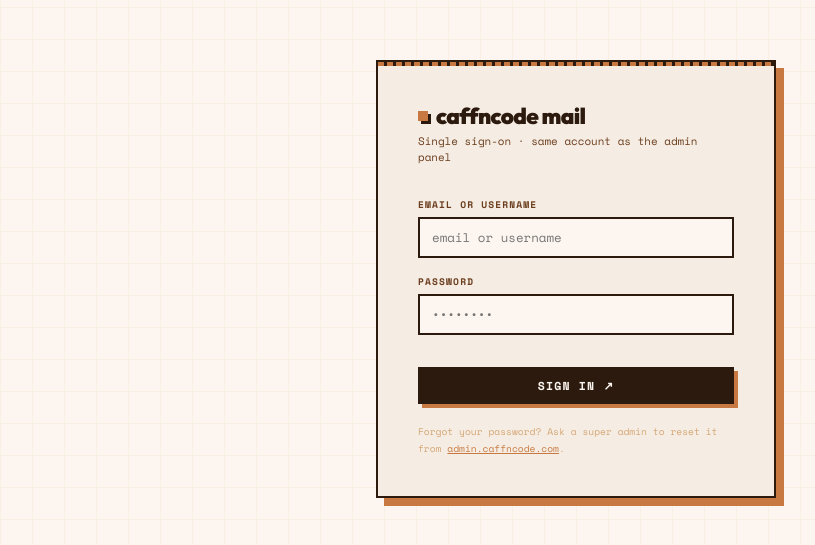
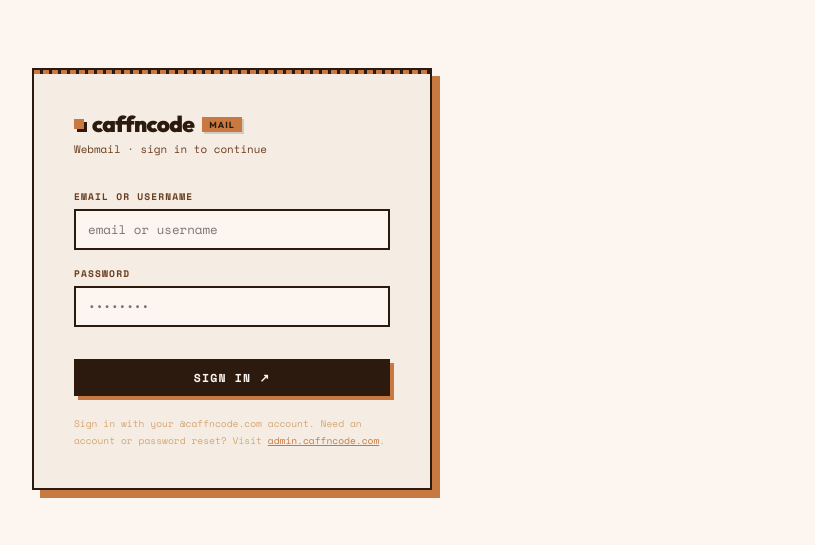
Before and after one commit to yughrane/caffncode-email, a website: page index.html in a window 1280 px wide. Shown: the part 121-666 px from the top of the page, without its empty margins (64-879 px from the left). Drawn offline with nearby package versions, Linux system fonts and the light colour scheme.

Commit message:
feat(auth): align login screen to left, match admin retro branding and grid layout

```diff
--- a/index.html
+++ b/index.html
@@ -21,10 +21,12 @@
     }
     html,body{height:100%}
     body{background:var(--cream);font-family:'Space Mono',monospace;color:var(--espresso);min-height:100vh}
-    body::after{
+    body::before{
       content:'';position:fixed;inset:0;
-      background-image:linear-gradient(var(--latte) 1px,transparent 1px),linear-gradient(90deg,var(--latte) 1px,transparent 1px);
-      background-size:32px 32px;opacity:0.15;pointer-events:none;z-index:0;
+      background-image:
+        linear-gradient(rgba(44,26,14,0.04) 1px, transparent 1px),
+        linear-gradient(90deg, rgba(44,26,14,0.04) 1px, transparent 1px);
+      background-size:24px 24px;pointer-events:none;z-index:0;
     }
 
     /* NAV */
@@ -45,13 +47,22 @@
     @media(max-width:700px){
       nav{padding:0 1rem}
       .nav-user,.nav-link{display:none}
+      #login-screen{justify-content:center}
+      .login-wrap{justify-content:center;width:100%;padding:1.5rem}
     }
 
     .mail-wrap{position:relative;z-index:1;height:calc(100vh - 56px);padding:1.2rem}
     @media(max-width:700px){.mail-wrap{padding:.5rem}}
 
     /* LOGIN */
-    .login-wrap{min-height:100vh;display:flex;align-items:center;justify-content:center;position:relative;z-index:1;padding:2rem}
+    #login-screen{
+      min-height:100vh;display:flex;
+      background:var(--cream);position:relative;z-index:1;
+    }
+    .login-wrap{
+      min-height:100vh;display:flex;align-items:center;justify-content:flex-start;
+      position:relative;z-index:1;padding:2.5rem clamp(2rem, 8vw, 6rem);
+    }
     .login-card{background:var(--foam);border:2px solid var(--espresso);padding:2.5rem;width:100%;max-width:400px;box-shadow:8px 8px 0 var(--caramel);position:relative}
     .login-card::before{content:'';position:absolute;top:0;left:0;right:0;height:4px;background:repeating-linear-gradient(90deg,var(--caramel) 0,var(--caramel) 6px,var(--espresso) 6px,var(--espresso) 9px)}
     .login-logo{font-family:'Outfit',sans-serif;font-weight:900;font-size:1.4rem;letter-spacing:-0.03em;margin-bottom:0.2rem;display:flex;align-items:center;gap:8px}
@@ -78,8 +89,8 @@
 <div id="login-screen" style="display:none">
   <div class="login-wrap">
     <div class="login-card">
-      <div class="login-logo"><span class="pixel"></span> caffncode mail</div>
-      <div class="login-sub">Single sign-on · same account as the admin panel</div>
+      <div class="login-logo"><span class="pixel"></span> caffncode <span class="nav-badge" style="font-size:0.55rem;padding:2px 7px;letter-spacing:0.12em;vertical-align:middle;box-shadow:2px 2px 0 rgba(0,0,0,0.15)">MAIL</span></div>
+      <div class="login-sub">Webmail · sign in to continue</div>
 
       <form onsubmit="login(event)">
         <div class="field">
@@ -93,7 +104,7 @@
         <div id="login-error" class="error-box"></div>
         <button class="btn-primary" id="login-btn" type="submit">Sign in ↗</button>
       </form>
-      <div class="login-foot">Forgot your password? Ask a super admin to reset it from <a href="https://admin.caffncode.com">admin.caffncode.com</a>.</div>
+      <div class="login-foot">Sign in with your @caffncode.com account. Need an account or password reset? Visit <a href="https://admin.caffncode.com" target="_blank" rel="noopener">admin.caffncode.com</a>.</div>
     </div>
   </div>
 </div>
@@ -139,7 +150,7 @@
   }
 
   function showLogin() {
-    document.getElementById('login-screen').style.display = 'block';
+    document.getElementById('login-screen').style.display = 'flex';
     document.getElementById('mail-app').style.display = 'none';
     if (mailApp) { mailApp.destroy(); mailApp = null; }
   }
```
